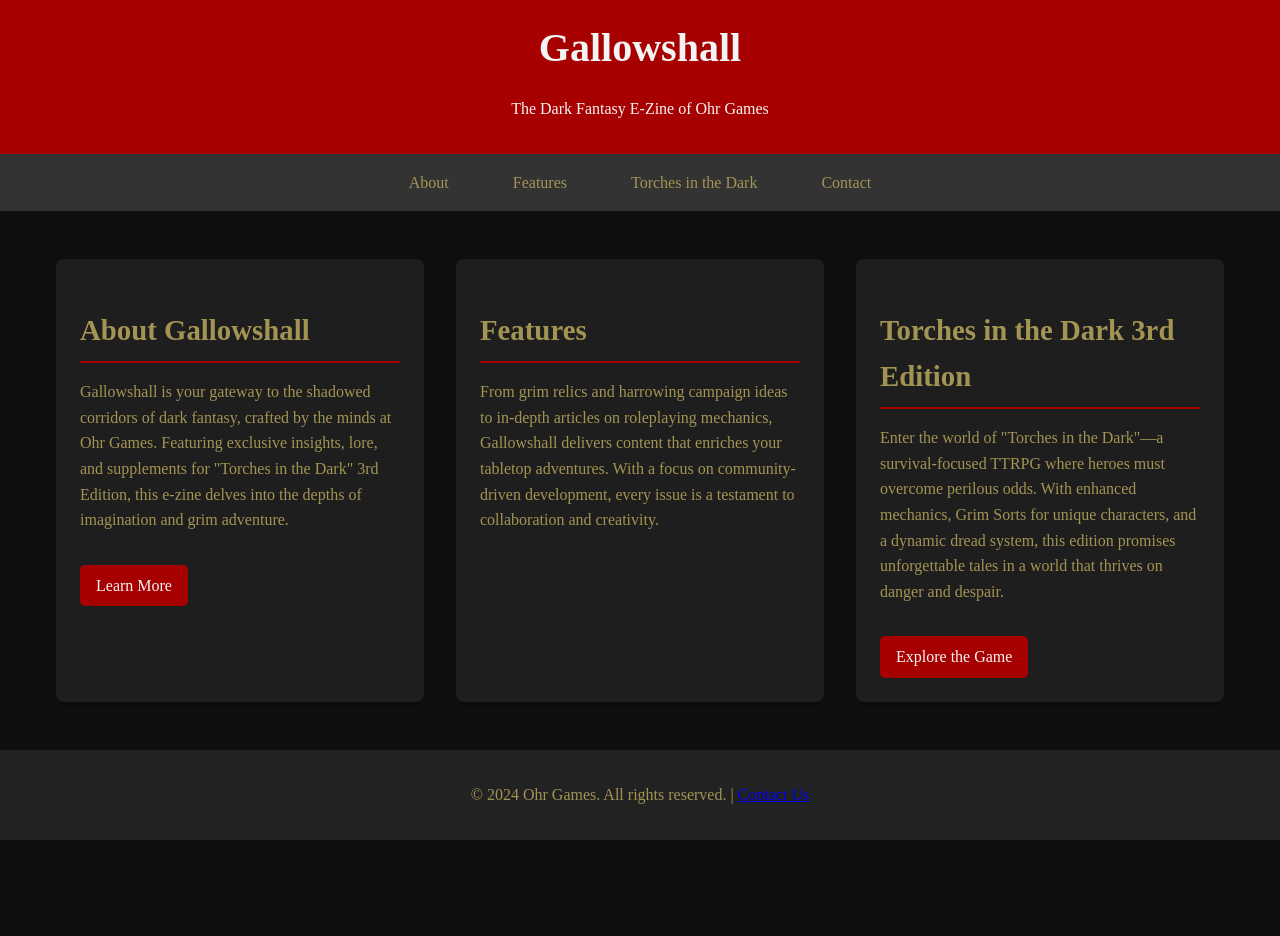
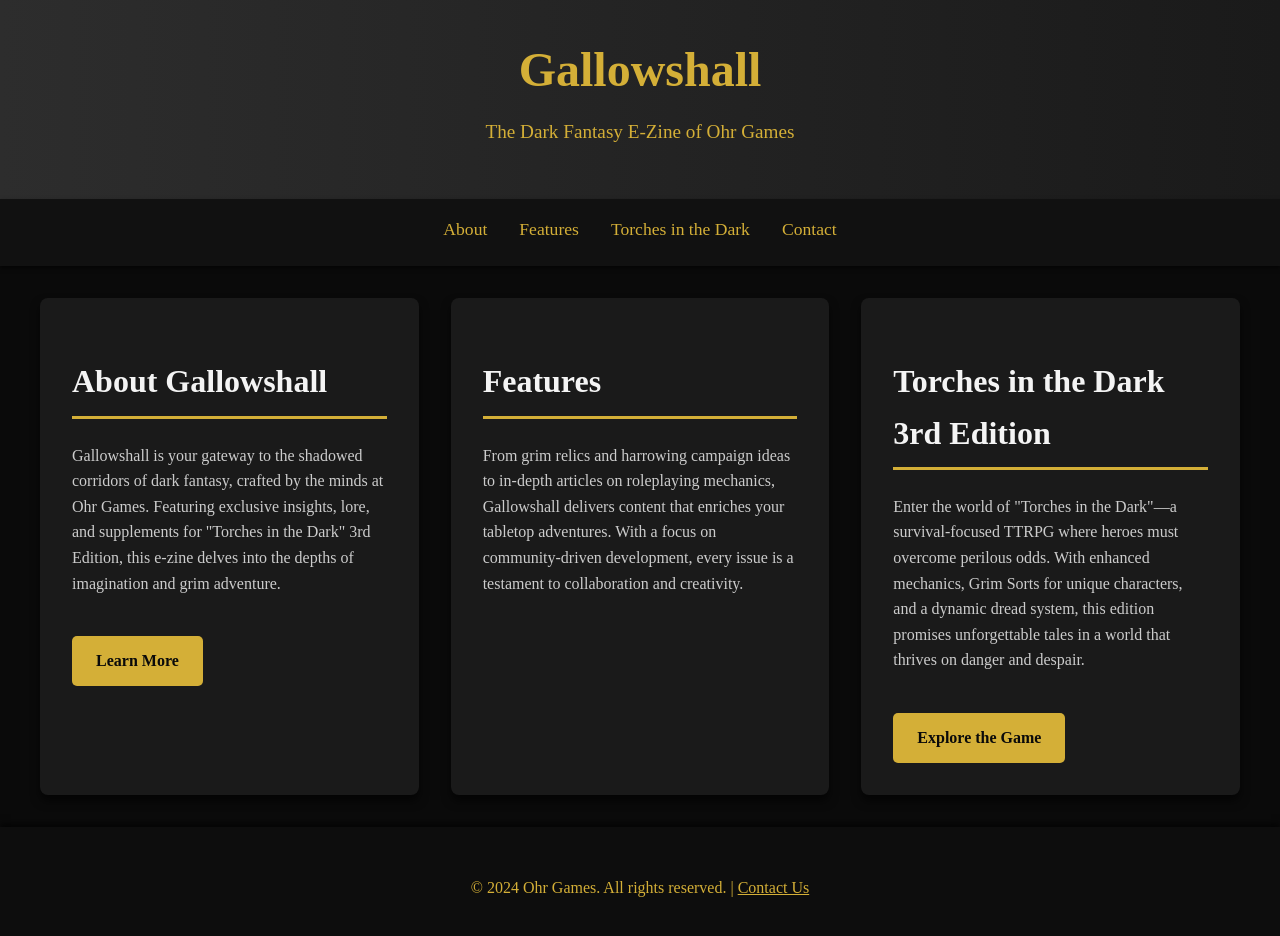
Before and after one commit to Ridrith/Ridrith.github.io, a plain HTML site: page index.html in a window 1280 px wide. Before the commit the page ends 840 px from the top, so only its background shows below. Drawn offline with Linux system fonts and the light colour scheme.

Commit message:
Update index.html

```diff
--- a/index.html
+++ b/index.html
@@ -8,94 +8,137 @@
         body {
             margin: 0;
             font-family: "Merriweather", serif;
-            background-color: #0f0f0f;
-            color: #a39453;
+            background-color: #0a0a0a;
+            color: #d4af37;
             line-height: 1.6;
         }
 
         header {
-            background: #a70000;
-            color: #f4f4f4;
+            background: linear-gradient(90deg, #2d2d2d, #1a1a1a);
+            color: #d4af37;
             text-align: center;
-            padding: 1rem 0;
+            padding: 2rem 0;
+            box-shadow: 0 4px 6px rgba(0, 0, 0, 0.5);
         }
 
         header h1 {
-            font-size: 2.5rem;
+            font-size: 3rem;
             margin: 0;
         }
 
+        header p {
+            font-size: 1.2rem;
+            margin-top: 0.5rem;
+        }
+
         nav {
+            position: sticky;
+            top: 0;
+            background: #111;
             display: flex;
             justify-content: center;
-            background: #333;
-            padding: 0.5rem 0;
+            padding: 1rem;
+            z-index: 10;
+            box-shadow: 0 2px 4px rgba(0, 0, 0, 0.6);
         }
 
         nav a {
-            color: #a39453;
+            color: #d4af37;
             text-decoration: none;
             margin: 0 1rem;
-            padding: 0.5rem 1rem;
+            font-size: 1.1rem;
+            position: relative;
         }
 
-        nav a:hover {
-            background: #444;
-            border-radius: 5px;
+        nav a::after {
+            content: "";
+            display: block;
+            height: 2px;
+            background: #d4af37;
+            width: 0;
+            transition: width 0.3s;
+            margin-top: 5px;
+        }
+
+        nav a:hover::after {
+            width: 100%;
         }
 
         .main-content {
-            display: flex;
-            flex-wrap: wrap;
+            display: grid;
+            grid-template-columns: repeat(auto-fit, minmax(300px, 1fr));
+            gap: 2rem;
             margin: 2rem auto;
             max-width: 1200px;
             padding: 0 1rem;
         }
 
         .content-section {
-            flex: 1;
-            margin: 1rem;
-            background: #1e1e1e;
-            padding: 1.5rem;
+            background: #1a1a1a;
+            padding: 2rem;
             border-radius: 8px;
-            box-shadow: 0 4px 6px rgba(0, 0, 0, 0.3);
+            box-shadow: 0 6px 10px rgba(0, 0, 0, 0.6);
+            transition: transform 0.3s, box-shadow 0.3s;
+        }
+
+        .content-section:hover {
+            transform: translateY(-5px);
+            box-shadow: 0 8px 12px rgba(0, 0, 0, 0.8);
         }
 
         .content-section h2 {
-            font-size: 1.8rem;
-            border-bottom: 2px solid #a70000;
+            font-size: 2rem;
+            border-bottom: 3px solid #d4af37;
             padding-bottom: 0.5rem;
-            margin-bottom: 1rem;
+            margin-bottom: 1.5rem;
+            color: #f4f4f4;
         }
 
         .content-section p {
             font-size: 1rem;
+            color: #ccc;
         }
 
         footer {
             text-align: center;
-            padding: 1rem 0;
-            background: #222;
-            color: #a39453;
+            padding: 2rem 0;
+            background: #0d0d0d;
+            color: #d4af37;
+            box-shadow: 0 -4px 6px rgba(0, 0, 0, 0.6);
+        }
+
+        footer a {
+            color: #d4af37;
+            text-decoration: underline;
         }
 
         .dark-button {
             display: inline-block;
-            padding: 0.5rem 1rem;
-            background: #a70000;
-            color: #f4f4f4;
+            padding: 0.75rem 1.5rem;
+            background: #d4af37;
+            color: #0a0a0a;
             text-decoration: none;
-            margin-top: 1rem;
+            margin-top: 1.5rem;
             border-radius: 5px;
+            font-weight: bold;
+            transition: background 0.3s;
         }
 
         .dark-button:hover {
-            background: #8a0000;
+            background: #b39431;
         }
 
         @media (max-width: 768px) {
             .main-content {
-                flex-direction: column;
+                grid-template-columns: 1fr;
+            }
+
+            nav {
+                flex-wrap: wrap;
+            }
+
+            nav a {
+                margin: 0.5rem;
             }
         }
     </style>
```
